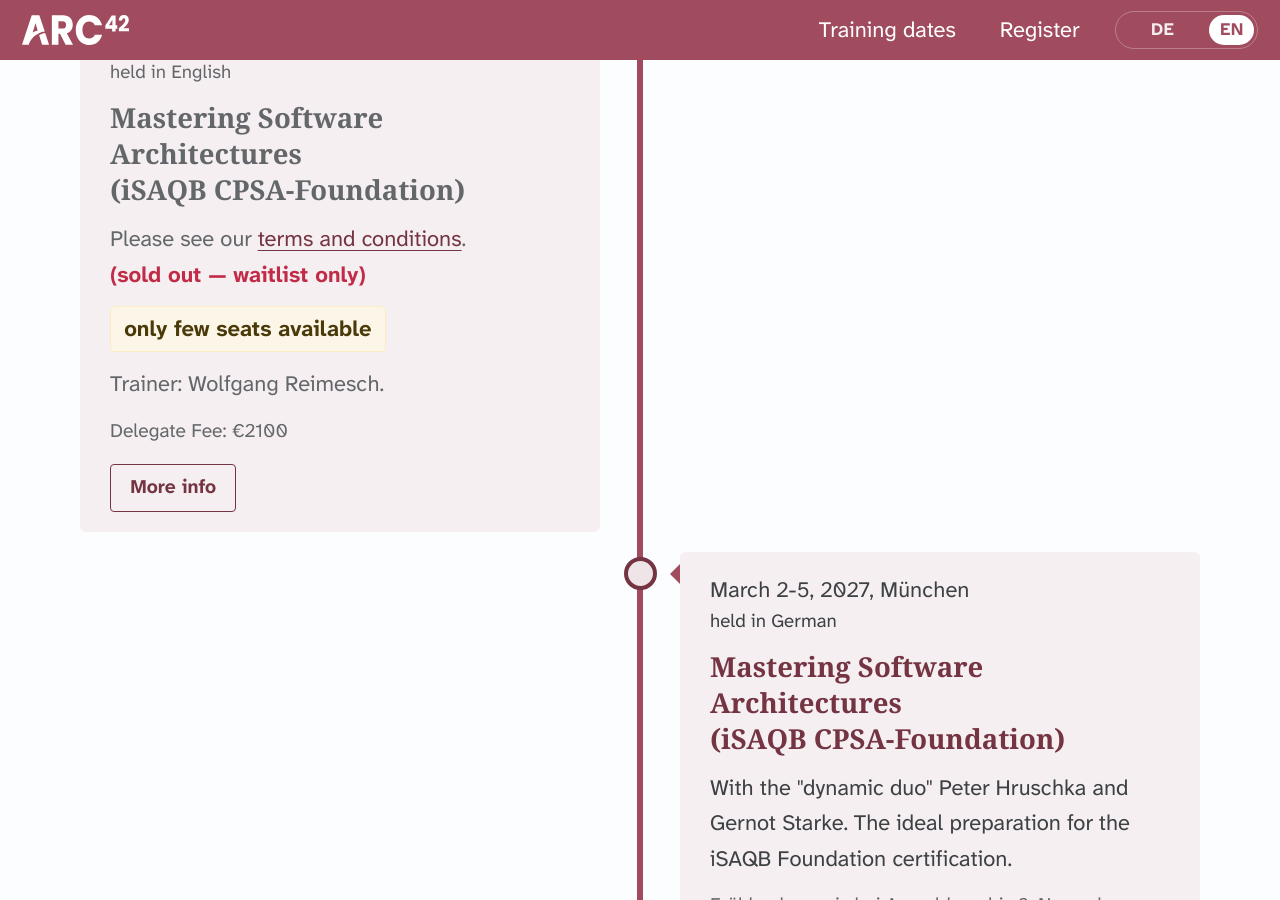
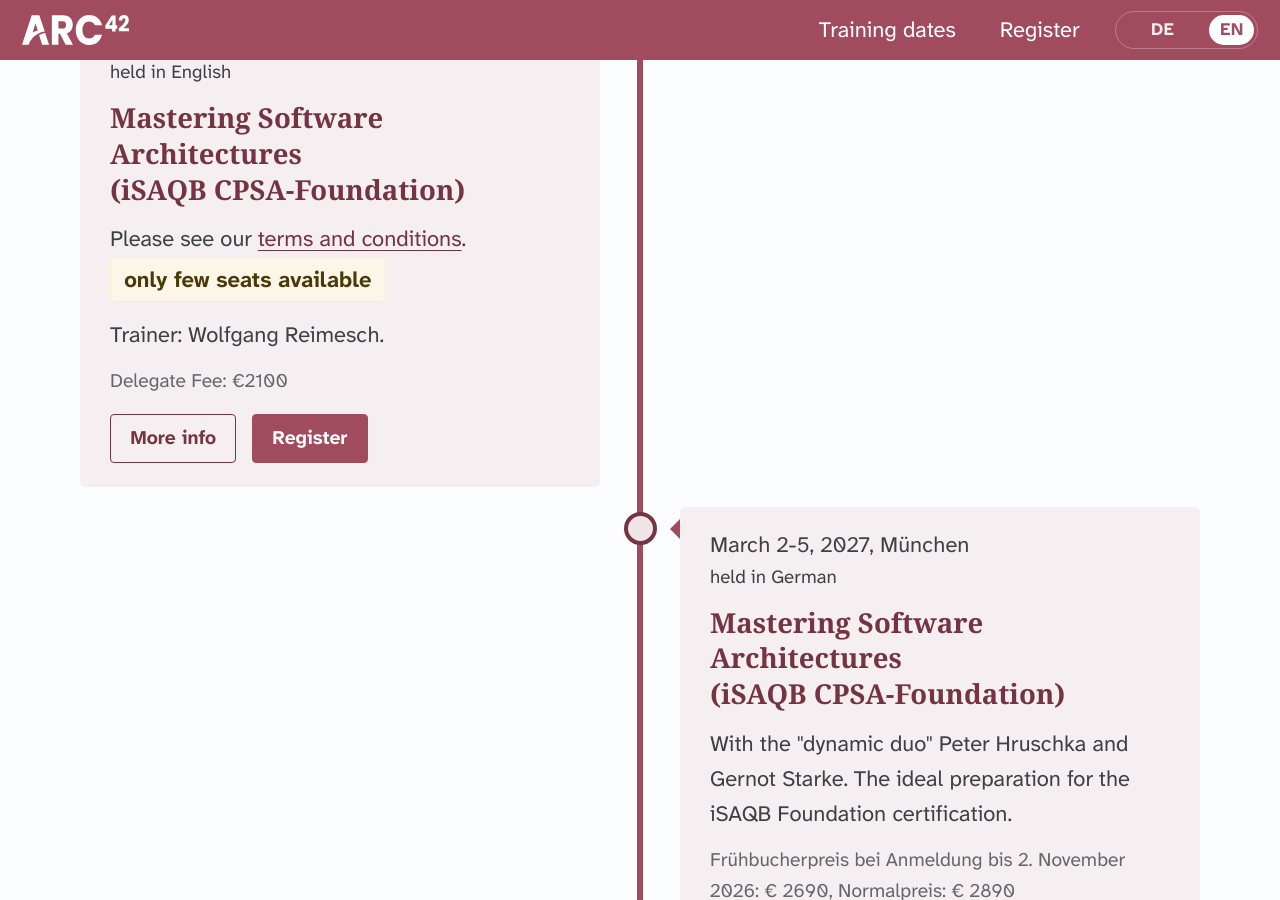
Before and after one commit to arc42/trainings.arc42.org-site, a Jekyll site: the page built from _pages/home.html, in a window 1280 px wide and 900 px high, scrolled down 2988 px. Built offline with Jekyll 4.4.1, drawn with Linux system fonts in a browser that asks for light colours; cached includes are drawn as plain includes; some web fonts are replaced.

Commit message:
fix(trainings): correct code, url and status on msa-27-02-online
The date was entered by hand before the admin form derived these fields:

- url pointed at https://www.arc42.de/msa-27-02-online, which 404s. Every
  published date links to the anchored termine page.
- code did not follow the house convention, which is what reaches the back
  office verbatim in a registration mail.
- status was waitlist, so the registration dropdown skipped the date
  entirely (it filters status != "open") and the card rendered as sold out
  while few_seats advertised available places.

Co-Authored-By: Claude Opus 5 <noreply@anthropic.com>
Claude-Session: https://claude.ai/code/session_01NUEhgQu1kqWCWCVtRvUcEU

```diff
--- a/_data/trainings.yml
+++ b/_data/trainings.yml
@@ -84,7 +84,7 @@ courses:
         status: open
 
       - id: msa-27-02-online
-        code: "27-02-MSA-online"
+        code: "27-02 MSA-EN"
         start: "2027-02-23"
         end: "2027-02-25"
         language: en
@@ -92,8 +92,8 @@ courses:
         trainers: ["Wolfgang Reimesch"]
         pricing: "€2200"
         few_seats: "only few seats available"
-        url: "https://www.arc42.de/msa-27-02-online"
-        status: waitlist
+        url: "https://www.arc42.de/termine#msa-27-02-online"
+        status: open
   - id: improve
     short_title: "IMPROVE"
     title: "IMPROVE: Evolve and maintain systems"
```
